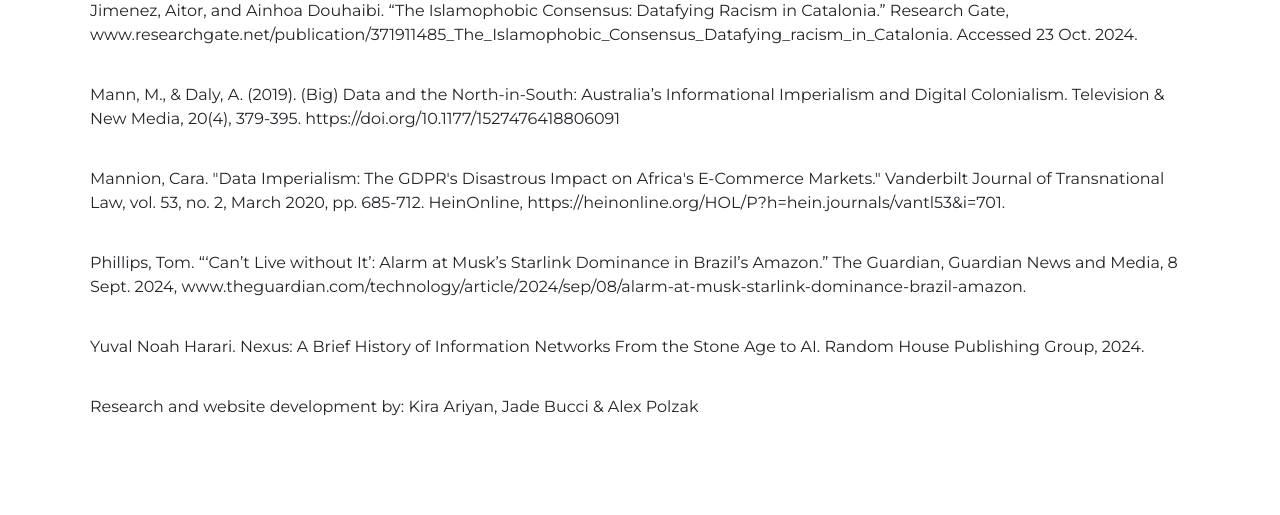
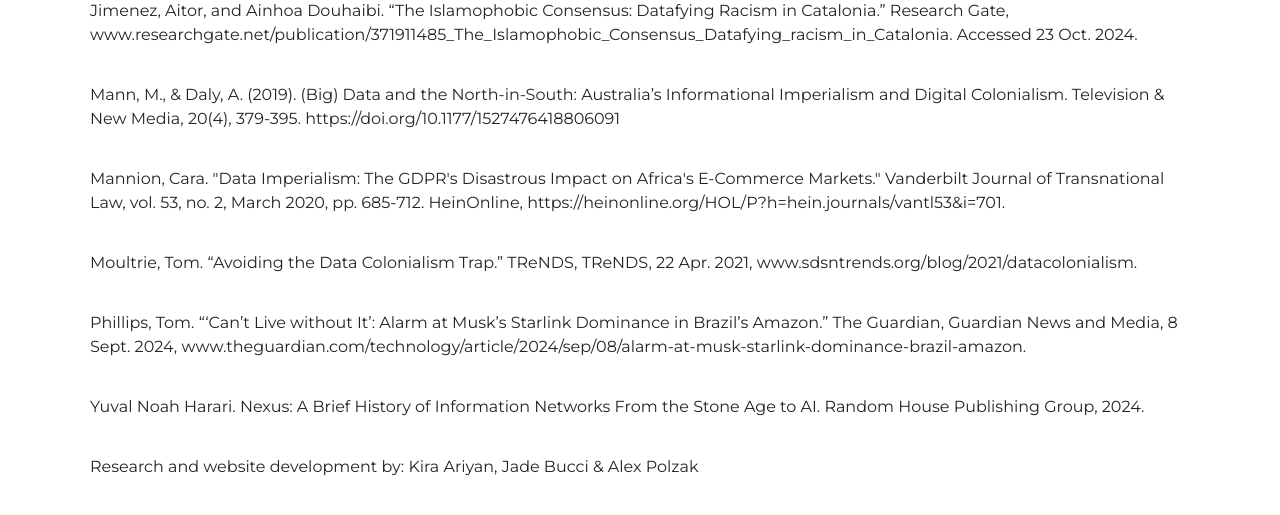
Before and after one commit to cosmopolitan3/privacy-project-fall24, a Flask app: page /resources in a window 1280 px wide. Shown: the part 400-915 px from the top of the page. Before the commit the page ends 816 px from the top, so only its background shows below. Run offline with Flask 3, Linux system fonts and the light colour scheme; some libraries are stand-ins or nearby versions.

Commit message:
Added citation

```diff
--- a/templates/resources.html
+++ b/templates/resources.html
@@ -26,6 +26,9 @@
         Mannion, Cara. "Data Imperialism: The GDPR's Disastrous Impact on Africa's E-Commerce Markets." Vanderbilt Journal of Transnational Law, vol. 53, no. 2, March 2020, pp. 685-712. HeinOnline, https://heinonline.org/HOL/P?h=hein.journals/vantl53&i=701.
     </p>
     <p>
+        Moultrie, Tom. “Avoiding the Data Colonialism Trap.” TReNDS, TReNDS, 22 Apr. 2021, www.sdsntrends.org/blog/2021/datacolonialism.
+    </p>
+    <p>
         Phillips, Tom. “‘Can’t Live without It’: Alarm at Musk’s Starlink Dominance in Brazil’s Amazon.” The Guardian, Guardian News and Media, 8 Sept. 2024, www.theguardian.com/technology/article/2024/sep/08/alarm-at-musk-starlink-dominance-brazil-amazon.
     </p>
     <p>
```
